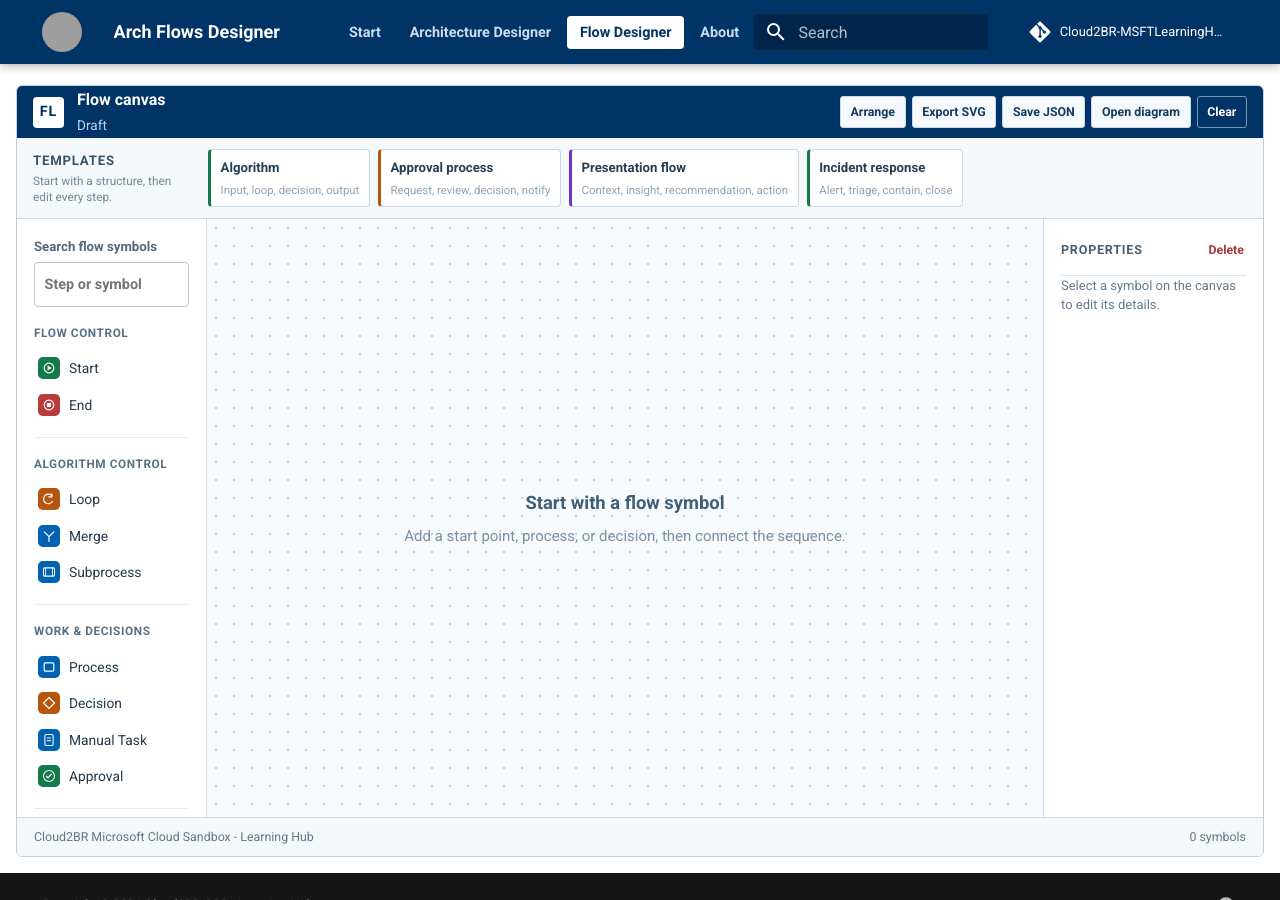
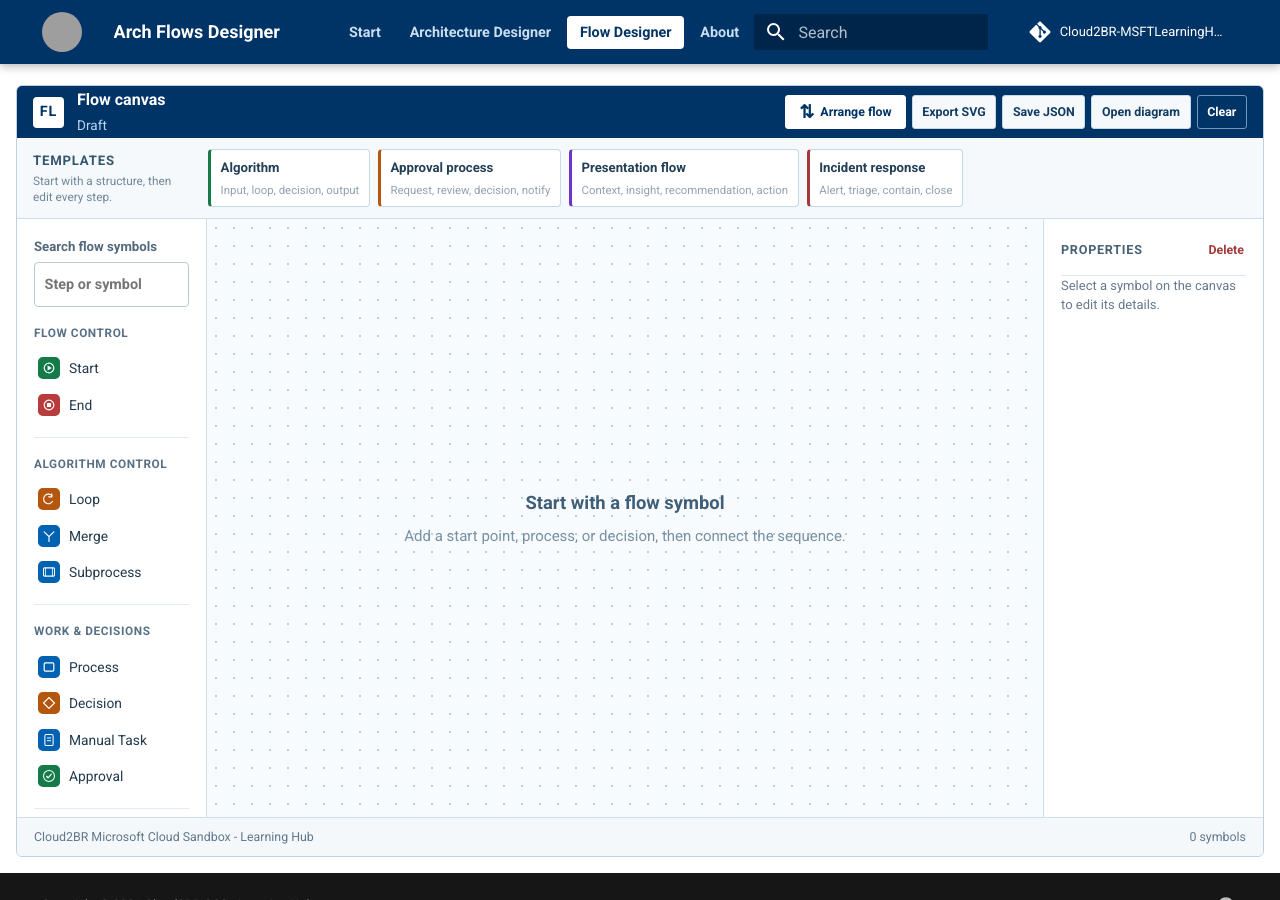
Before and after one commit to Cloud2BR-MSFTLearningHub/arch-flows-designer, an MkDocs documentation site: the page built from docs/flow-designer.md, in a window 1280 px wide and 900 px high. Built offline with MkDocs 1.6.1 and Material for MkDocs 9.7.7, drawn with Linux system fonts in a browser that asks for light colours; comment, search, counter and statistics services are not loaded; part of the change alters nothing that is shown; grey boxes are pictures that could not be loaded.

Commit message:
Fix flow templates and arrange layout

```diff
--- a/docs/assets/css/custom.css
+++ b/docs/assets/css/custom.css
@@ -139,6 +139,9 @@
 .tool-button, .inspector-heading button, .connect-button { align-items: center; background: #f5f9fc; border: 1px solid #c4d8e8; border-radius: 3px; color: #123b63; cursor: pointer; display: inline-flex; font: inherit; font-size: .62rem; font-weight: 700; justify-content: center; min-height: 28px; padding: .25rem .48rem; }
 .tool-button:hover, .inspector-heading button:hover { background: #dcedfa; border-color: #8db7d6; }
 .tool-button:focus-visible, .connect-button:focus-visible { outline: 2px solid #79bdec; outline-offset: 2px; }
+.tool-button--arrange { background: #fff; border-color: #fff; color: var(--brand-navy); gap: .3rem; min-height: 32px; padding: .3rem .65rem; }
+.tool-button--arrange:hover { background: #dceefb; border-color: #dceefb; }
+.arrange-icon { font-size: .9rem; font-weight: 800; line-height: 1; }
 .tool-button--danger { background: transparent; border-color: #7198b9; color: #fff; }
 .tool-button--danger:hover { background: #6b1d1d; border-color: #f0b1b1; color: #fff; }
 .template-shelf { align-items: center; background: #f5f9fc; border-bottom: 1px solid #cfdeea; display: flex; gap: 1rem; padding: .55rem .8rem; }
@@ -150,6 +153,7 @@
 .template-button { background: #fff; border: 1px solid #c7d8e6; border-left: 3px solid #157a4a; border-radius: 4px; color: #234057; cursor: pointer; font: inherit; min-width: 145px; padding: .35rem .48rem; text-align: left; }
 .template-button:nth-child(2) { border-left-color: #b5560e; }
 .template-button:nth-child(3) { border-left-color: #6e33c7; }
+.template-button:nth-child(4) { border-left-color: #a33a3a; }
 .template-button span, .template-button small { display: block; }
 .template-button span { font-size: .66rem; font-weight: 800; }
 .template-button small { color: #6e8497; font-size: .57rem; margin-top: .12rem; }
--- a/docs/assets/js/designer.js
+++ b/docs/assets/js/designer.js
@@ -110,8 +110,8 @@ document.addEventListener("DOMContentLoaded", () => {
   let selectedId = null;
   let connectingFrom = null;
   let drag = null;
-  const NODE_W = 120;
-  const NODE_H = 116;
+  const NODE_W = isFlowMode ? 136 : 120;
+  const NODE_H = isFlowMode ? 96 : 116;
 
   function uid() { return `node-${Date.now()}-${Math.random().toString(16).slice(2)}`; }
   function nodeById(id) { return diagram.nodes.find((node) => node.id === id); }
@@ -123,7 +123,7 @@ document.addEventListener("DOMContentLoaded", () => {
     ], edges: [[0, 1], [1, 2], [2, 3, "Yes"], [2, 4, "No"], [3, 2, "Next item"], [4, 5]], positions: [[0, 8], [0, 92], [0, 176], [-160, 260], [160, 260], [160, 344]] },
     approval: { nodes: [
       ["Start", "Start", "flowstart"], ["Submit request", "Process", "flowprocess"], ["Review request", "Task", "flowtask"], ["Approved?", "Decision", "flowdecision"], ["Notify requester", "Message", "queue"], ["End", "End", "flowend"]
-    ], edges: [[0, 1], [1, 2], [2, 3], [3, 4, "Yes / No"], [4, 5]], positions: [[0, 8], [0, 92], [0, 176], [0, 260], [0, 344], [0, 428]] },
+    ], edges: [[0, 1], [1, 2], [2, 3], [3, 4, "Yes / No"], [4, 5]], positions: [[0, 8], [0, 90], [0, 172], [0, 254], [0, 336], [0, 418]] },
     presentation: { nodes: [
       ["Start", "Start", "flowstart"], ["Set the context", "Process", "flowprocess"], ["Present the insight", "Document", "flowdocument"], ["Make the recommendation", "Approval", "flowapproval"], ["End", "End", "flowend"]
     ], edges: [[0, 1], [1, 2], [2, 3], [3, 4]], positions: [[0, 8], [0, 108], [0, 208], [0, 308], [0, 408]] },
@@ -134,10 +134,12 @@ document.addEventListener("DOMContentLoaded", () => {
   function applyFlowTemplate(templateName) {
     const template = flowTemplates[templateName];
     if (!template) return;
-    const centerX = Math.max(44, stage.clientWidth / 2 - NODE_W / 2);
+    const stageWidth = Math.max(stage.clientWidth, NODE_W + 16);
+    const centerX = stageWidth / 2 - NODE_W / 2;
     diagram = { version: 1, nodes: template.nodes.map(([label, type, icon], index) => {
       const [offsetX, y] = template.positions?.[index] || [0, 8 + index * 84];
-      return flowNode(label, type, icon, centerX + offsetX, y);
+      const x = Math.min(stageWidth - NODE_W - 8, Math.max(8, centerX + offsetX));
+      return flowNode(label, type, icon, x, y);
     }), edges: [] };
     template.edges.forEach(([from, to, label]) => diagram.edges.push({ id: uid(), from: diagram.nodes[from].id, to: diagram.nodes[to].id, label }));
     selectedId = diagram.nodes[0].id;
@@ -296,7 +298,7 @@ document.addEventListener("DOMContentLoaded", () => {
     diagram.edges = diagram.edges.filter((edge) => edge.from !== selectedId && edge.to !== selectedId);
     selectedId = null;
     connectingFrom = null;
-    markDirty("Asset deleted");
+    markDirty(`${isFlowMode ? "Symbol" : "Asset"} deleted`);
     render();
   });
   stage.addEventListener("click", () => { if (!connectingFrom) { selectedId = null; render(); } });
@@ -345,9 +347,14 @@ document.addEventListener("DOMContentLoaded", () => {
 
     const bounds = stage.getBoundingClientRect();
     const marginX = 44;
-    const marginY = 36;
-    const columnGap = isFlowMode ? 54 : 92;
+    const marginY = isFlowMode ? 16 : 36;
+    const columnGap = isFlowMode ? 44 : 92;
     const rowGap = isFlowMode ? 62 : 34;
+    const populatedColumns = columns.filter(Boolean).length;
+    const availableFlowHeight = Math.max(NODE_H, bounds.height - marginY * 2 - NODE_H);
+    const flowLevelGap = populatedColumns > 1
+      ? Math.max(76, Math.min(NODE_H + 34, availableFlowHeight / (populatedColumns - 1)))
+      : 0;
     columns.forEach((column, columnIndex) => {
       if (!column) return;
       // Place related nodes near the vertical midpoint of their upstream links.
@@ -364,15 +371,16 @@ document.addEventListener("DOMContentLoaded", () => {
       column.forEach((node, rowIndex) => {
         if (isFlowMode) {
           const rowWidth = column.length * NODE_W + Math.max(0, column.length - 1) * columnGap;
-          node.x = Math.max(marginX, (bounds.width - rowWidth) / 2) + rowIndex * (NODE_W + columnGap);
-          node.y = marginY + columnIndex * (NODE_H + rowGap);
+          const startX = Math.max(8, (bounds.width - rowWidth) / 2);
+          node.x = Math.min(bounds.width - NODE_W - 8, startX + rowIndex * (NODE_W + columnGap));
+          node.y = marginY + columnIndex * flowLevelGap;
         } else {
           node.x = marginX + columnIndex * (NODE_W + columnGap);
           node.y = startY + rowIndex * (NODE_H + rowGap);
         }
       });
     });
-    markDirty("Arranged by flow");
+    markDirty(isFlowMode ? "Flow arranged" : "Architecture arranged");
     render();
   }
   document.querySelector("#auto-layout").addEventListener("click", arrangeDiagram);
@@ -389,6 +397,15 @@ document.addEventListener("DOMContentLoaded", () => {
     const keywords = [["kubernetes", "aks"], ["function", "functions"], ["virtualmachine", "vm"], ["database", "database"], ["server", "server"], ["cloud", "internet"], ["user", "user"]];
     const matchedKeyword = keywords.find(([keyword]) => source.includes(keyword));
     return matchedKeyword ? matchedKeyword[1] : "external";
+  }
+  function typeForDrawioCell(style) {
+    const source = style.toLowerCase();
+    if (source.includes("rhombus")) return "Decision";
+    if (source.includes("parallelogram")) return "Input or output";
+    if (source.includes("cylinder")) return "Data";
+    if (source.includes("document")) return "Document";
+    if (source.includes("ellipse")) return "Start";
+    return isFlowMode ? "Process" : "Imported";
   }
   function cellLabel(cell) {
     const wrapper = cell.parentElement?.tagName === "object" ? cell.parentElement : null;
@@ -425,7 +442,7 @@ document.addEventListener("DOMContentLoaded", () => {
       const label = cellLabel(cell);
       const style = cell.getAttribute("style") || "";
       const node = {
-        id: uid(), label, type: "Imported", icon: iconForDrawioCell(label, style), environment: "Production", notes: "Imported from draw.io",
+        id: uid(), label, type: typeForDrawioCell(style), icon: iconForDrawioCell(label, style), environment: "Production", notes: "Imported from draw.io",
         x: Math.max(8, Number(geometry.getAttribute("x")) || 40), y: Math.max(8, Number(geometry.getAttribute("y")) || 40)
       };
       importedNodes.push(node);
@@ -466,9 +483,27 @@ document.addEventListener("DOMContentLoaded", () => {
       const endY = isFlowMode ? target.y : target.y + NODE_H / 2;
       const bend = Math.max(35, isFlowMode ? Math.abs(endY - startY) / 2 : Math.abs(endX - startX) / 2);
       const path = isFlowMode ? `M ${startX} ${startY} C ${startX} ${startY + bend}, ${endX} ${endY - bend}, ${endX} ${endY}` : `M ${startX} ${startY} C ${startX + bend} ${startY}, ${endX - bend} ${endY}, ${endX} ${endY}`;
-      return `<path d="${path}" fill="none" stroke="#2a6b9d" stroke-width="2" marker-end="url(#arrowhead)"/>`;
+      const edgeLabel = edge.label ? `<text x="${(startX + endX) / 2}" y="${(startY + endY) / 2 - 6}" text-anchor="middle" font-family="Arial" font-size="10" font-weight="700" fill="#315976" stroke="#f8fbfd" stroke-width="4" paint-order="stroke">${escapeHtml(edge.label)}</text>` : "";
+      return `<path d="${path}" fill="none" stroke="#2a6b9d" stroke-width="2" marker-end="url(#arrowhead)"/>${edgeLabel}`;
     }).join("");
-    const nodes = diagram.nodes.map((node) => `<g transform="translate(${node.x},${node.y})"><rect width="${NODE_W}" height="${NODE_H}" rx="6" fill="#fff" stroke="#8badc6"/><svg x="${(NODE_W - 34) / 2}" y="8" width="34" height="34" viewBox="0 0 32 32">${window.ArchIcons.inner(node.icon)}</svg><text x="${NODE_W / 2}" y="58" text-anchor="middle" font-family="Arial" font-size="10" font-weight="700" fill="#142b42">${escapeHtml(node.label)}</text></g>`).join("");
+    const flowShapeSvg = (node) => {
+      const shape = flowShapeFor(node.type);
+      const common = `fill="#fff" stroke="#326a93" stroke-width="2"`;
+      const shapes = {
+        terminator: `<rect x="4" y="10" width="${NODE_W - 8}" height="${NODE_H - 20}" rx="${(NODE_H - 20) / 2}" ${common}/>` ,
+        decision: `<polygon points="${NODE_W / 2},2 ${NODE_W - 24},${NODE_H / 2} ${NODE_W / 2},${NODE_H - 2} 24,${NODE_H / 2}" ${common}/>` ,
+        "input-output": `<polygon points="18,10 ${NODE_W - 4},10 ${NODE_W - 18},${NODE_H - 10} 4,${NODE_H - 10}" ${common}/>` ,
+        document: `<path d="M4 10 H${NODE_W - 4} V${NODE_H - 20} Q${NODE_W * .75} ${NODE_H} ${NODE_W / 2} ${NODE_H - 14} Q${NODE_W * .25} ${NODE_H - 28} 4 ${NODE_H - 16} Z" ${common}/>` ,
+        data: `<rect x="4" y="10" width="${NODE_W - 8}" height="${NODE_H - 20}" rx="28" ${common}/>` ,
+        loop: `<ellipse cx="${NODE_W / 2}" cy="${NODE_H / 2}" rx="${NODE_W / 2 - 4}" ry="${NODE_H / 2 - 10}" ${common}/>` ,
+        merge: `<polygon points="4,10 ${NODE_W - 4},10 ${NODE_W / 2},${NODE_H - 8}" ${common}/>` ,
+        subprocess: `<rect x="4" y="10" width="${NODE_W - 8}" height="${NODE_H - 20}" ${common}/><path d="M14 10 V${NODE_H - 10} M${NODE_W - 14} 10 V${NODE_H - 10}" stroke="#326a93" stroke-width="2"/>`
+      };
+      return shapes[shape] || `<rect x="4" y="10" width="${NODE_W - 8}" height="${NODE_H - 20}" rx="3" ${common}/>`;
+    };
+    const nodes = diagram.nodes.map((node) => isFlowMode
+      ? `<g transform="translate(${node.x},${node.y})">${flowShapeSvg(node)}<text x="${NODE_W / 2}" y="${NODE_H / 2 + 4}" text-anchor="middle" font-family="Arial" font-size="10" font-weight="700" fill="#142b42">${escapeHtml(node.label)}</text></g>`
+      : `<g transform="translate(${node.x},${node.y})"><rect width="${NODE_W}" height="${NODE_H}" rx="6" fill="#fff" stroke="#8badc6"/><svg x="${(NODE_W - 34) / 2}" y="8" width="34" height="34" viewBox="0 0 32 32">${window.ArchIcons.inner(node.icon)}</svg><text x="${NODE_W / 2}" y="58" text-anchor="middle" font-family="Arial" font-size="10" font-weight="700" fill="#142b42">${escapeHtml(node.label)}</text></g>`).join("");
     download("arch-flow-diagram.svg", `<svg xmlns="http://www.w3.org/2000/svg" width="${width}" height="${height}" viewBox="0 0 ${width} ${height}"><defs><marker id="arrowhead" markerWidth="8" markerHeight="8" refX="7" refY="4" orient="auto"><path d="M 0 0 L 8 4 L 0 8 z" fill="#2a6b9d"/></marker></defs><rect width="100%" height="100%" fill="#f8fbfd"/>${edges}${nodes}</svg>`, "image/svg+xml"); status.textContent = "SVG exported";
   });
   document.querySelector("#clear-diagram").addEventListener("click", () => { diagram = { version: 1, nodes: [], edges: [] }; selectedId = null; connectingFrom = null; markDirty("Canvas cleared"); render(); });
--- a/docs/flow-designer.md
+++ b/docs/flow-designer.md
@@ -13,7 +13,7 @@ Last updated: 2026-07-31
   <section class="designer-toolbar" aria-label="Flow diagram commands">
     <div class="designer-title"><span class="designer-mark">FL</span><div><strong>Flow canvas</strong><span id="diagram-status">Draft</span></div></div>
     <div class="toolbar-actions">
-      <button class="tool-button" type="button" id="auto-layout">Arrange</button>
+      <button class="tool-button tool-button--arrange" type="button" id="auto-layout"><span class="arrange-icon" aria-hidden="true">&#8645;</span><span>Arrange flow</span></button>
       <button class="tool-button" type="button" id="export-svg">Export SVG</button>
       <button class="tool-button" type="button" id="save-diagram">Save JSON</button>
       <button class="tool-button" type="button" id="load-diagram">Open diagram</button>
```
